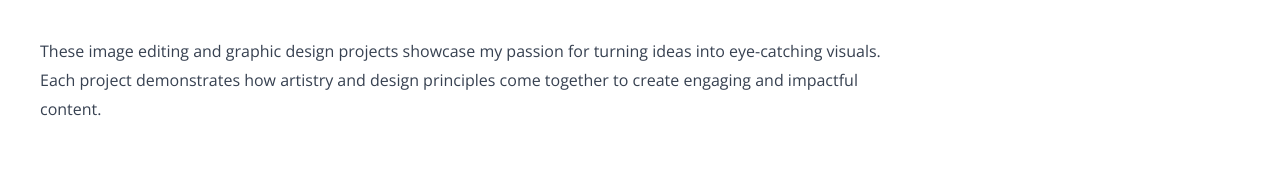
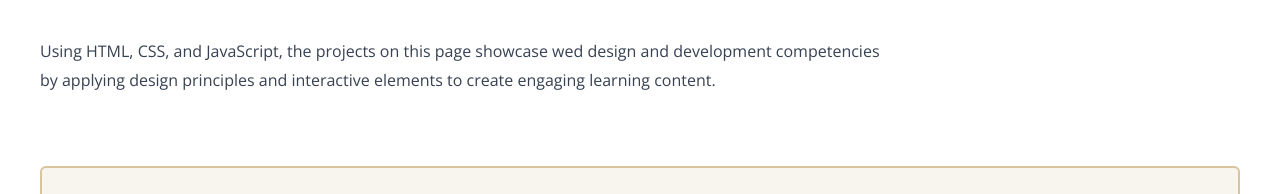
Before and after one commit to snaraysingh/e-portfolio-template, a plain HTML site: page web-design.html in a window 1280 px wide. Shown: the part 244-438 px from the top of the page. Drawn offline with nearby package versions, Linux system fonts and the light colour scheme.

Commit message:
Update introductory paragraph in web-design.html

```diff
--- a/web-design.html
+++ b/web-design.html
@@ -61,7 +61,7 @@ Released   : 20130406
 		<div>
 			<div class="entry">
 				<!-- THIS IS WHERE YOU CUSTOMIZE THE INTRODUCTORY PARAGRAPH FOR EACH PAGE. -->
-                <p>These image editing and graphic design projects showcase my passion for turning ideas into eye-catching visuals.  Each project demonstrates how artistry and design principles come together to create engaging and impactful content.</p>
+                <p>Using HTML, CSS, and JavaScript, the projects on this page showcase wed design and development competencies by applying design principles and interactive elements to create engaging learning content.</p>
 			</div>
 		</div>
 	</div>
```
